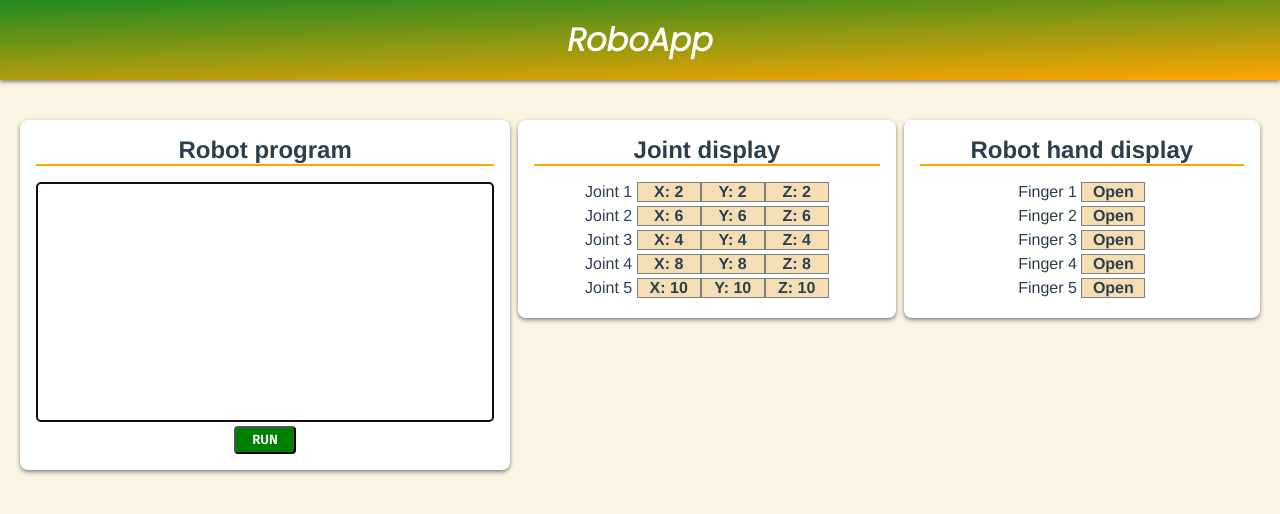
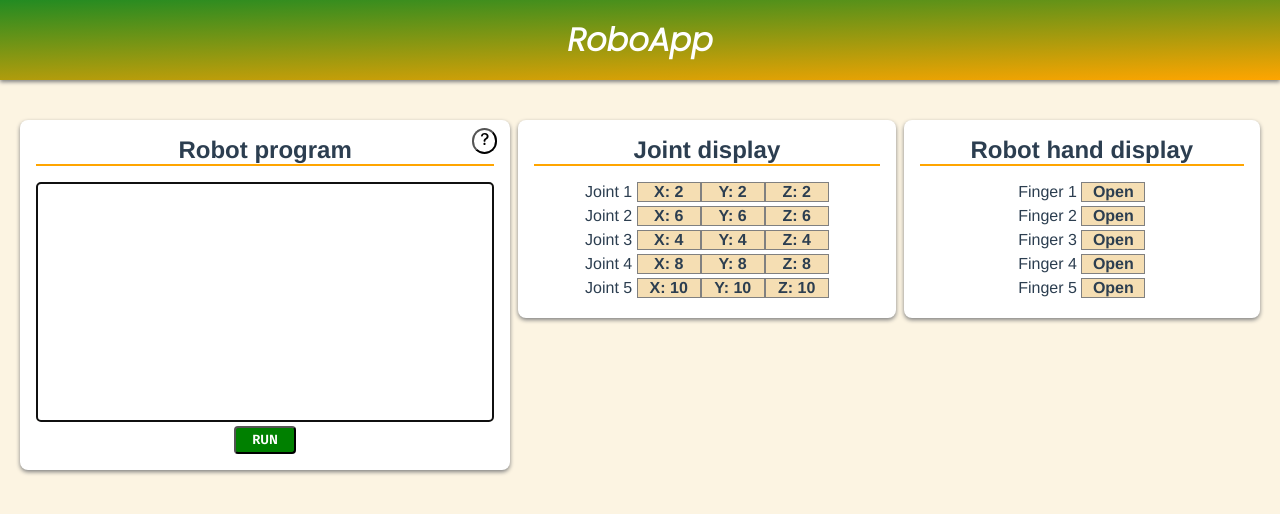
Before and after one commit to NagyEndre/RoboApp, a Vue app: page / in a window 1280 px wide. Shown: the top 514 px of the page. Built offline with nearby package versions, Linux system fonts and the light colour scheme.

Commit message:
FEAT: Add command help info

```diff
--- a/src/App.vue
+++ b/src/App.vue
@@ -49,4 +49,7 @@ span {
   background-color: wheat;
   font-weight: bold;
 }
+li {
+  list-style: none;
+}
 </style>
--- a/src/components/BaseCard.vue
+++ b/src/components/BaseCard.vue
@@ -1,5 +1,5 @@
 <template>
-  <div>
+  <div class="card">
     <h2>{{ title }}</h2>
     <slot></slot>
   </div>
@@ -15,7 +15,7 @@ export default class BaseCard extends Vue {
 </script>
 
 <style scoped>
-div {
+.card {
   box-shadow: 0 2px 4px grey;
   height: min-content;
   padding: 1rem;
--- a/src/components/JointDisplay.vue
+++ b/src/components/JointDisplay.vue
@@ -24,7 +24,6 @@ export default class JointDisplay extends Vue {
 
 <style scoped>
 li {
-  list-style: none;
   margin: 0.25rem 0;
 }
 </style>
--- a/src/components/ProgrammingForm.vue
+++ b/src/components/ProgrammingForm.vue
@@ -1,5 +1,5 @@
 <template>
-  <base-card title="Robot program">
+  <base-card title="Robot program" class="relative">
     <form action="submit" @submit.prevent="runProgram">
       <textarea
         name="robot-program"
@@ -7,8 +7,23 @@
         rows="10"
         v-model="program"
       ></textarea>
-      <button type="submit">Run</button>
+      <button type="submit" class="btn-primary">Run</button>
     </form>
+    <button id="btn_hint" @click="showHint = !showHint">
+      <img src="@/assets/question.svg" />
+    </button>
+    <div v-if="showHint" id="command_hint">
+      <h3>Commands</h3>
+      <ul>
+        <li>MOVE jointIndex Xcoordinate Ycoordinate Zcoordinate</li>
+        <li>OPEN fingerIndex</li>
+        <li>CLOSE fingerIndex</li>
+        <li>OPEN ALL</li>
+        <li>CLOSE ALL</li>
+        <li>OPEN GRIPPER</li>
+        <li>CLOSE GRIPPER</li>
+      </ul>
+    </div>
   </base-card>
 </template>
 
@@ -19,6 +34,7 @@ import Interpreter from '@/logic/Interpreter'
 @Component
 export default class ProgrammingForm extends Vue {
   program = ''
+  showHint = false
   runProgram() {
     const programLines = this.program.split('\n')
 
@@ -39,7 +55,10 @@ textarea {
   padding: 0.5rem;
   text-transform: uppercase;
 }
-button {
+.relative {
+  position: relative;
+}
+.btn-primary {
   color: white;
   background: green;
   padding: 0.25rem 1rem;
@@ -47,4 +66,25 @@ button {
   font-family: 'Fira Sans', sans-serif;
   text-transform: uppercase;
 }
+h3 {
+  margin-bottom: 0.5rem;
+}
+#btn_hint {
+  background: white;
+  color: black;
+  padding: 0;
+  border-radius: 50%;
+  height: 1.6rem;
+  width: 1.6rem;
+  position: absolute;
+  top: 1vh;
+  right: 1vw;
+}
+#command_hint {
+  text-align: left;
+}
+li {
+  margin: 0.2rem;
+  padding-left: 0.3rem;
+}
 </style>
--- a/src/components/RobotHandDisplay.vue
+++ b/src/components/RobotHandDisplay.vue
@@ -24,7 +24,6 @@ export default class RobotHandDisplay extends Vue {
 
 <style scoped>
 li {
-  list-style: none;
   margin: 0.25rem 0;
 }
 </style>
```
Also changed, not shown: src/assets/question.svg (added).
